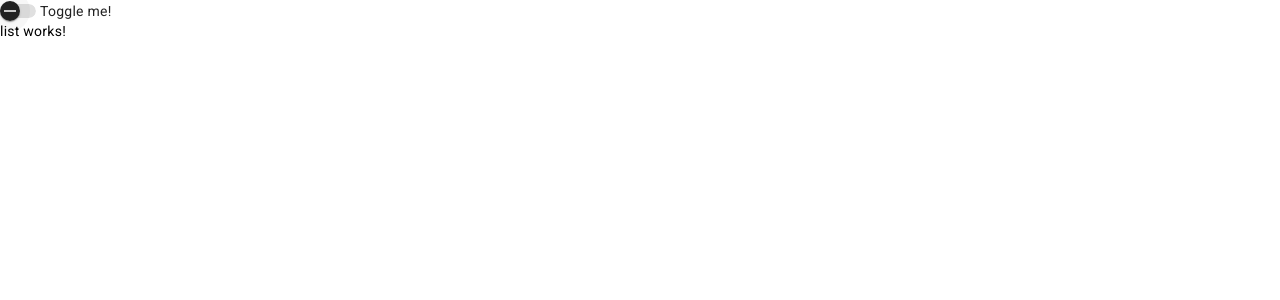
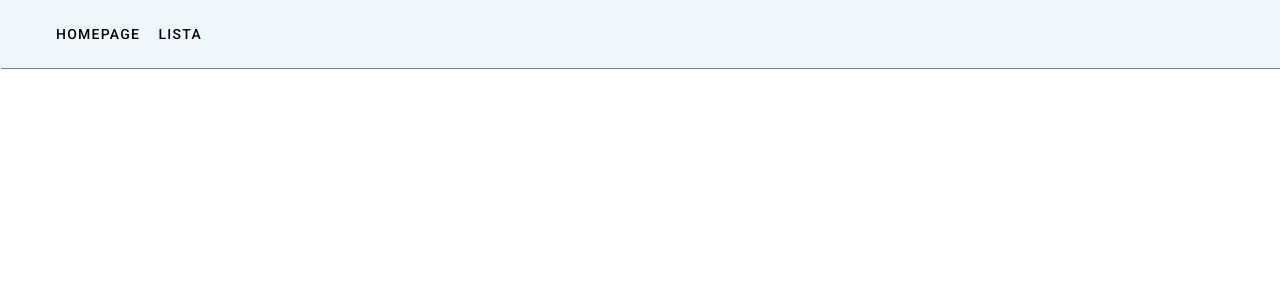
Before and after one commit to Pietro4068/Pietro-s-Repository, an Angular app in the folder corso-angular/: page / in a window 1280 px wide. Shown: the top 300 px of the page. Built offline with nearby package versions, Linux system fonts and the light colour scheme.

Commit message:
Second Commit

```diff
--- a/corso-angular/src/app/app.component.css
+++ b/corso-angular/src/app/app.component.css
@@ -0,0 +1,10 @@
+.BackgroundGrigio{
+    background-color: aliceblue;
+    box-shadow: 1px 1px grey;
+}
+
+.justify-content-between{
+    display: flex;
+    justify-content: start;
+    padding : 1rem 3rem;
+}
--- a/corso-angular/src/app/app.component.html
+++ b/corso-angular/src/app/app.component.html
@@ -1,3 +1,6 @@
-
-<app-homepage></app-homepage>
-<app-list></app-list>
+<div class="BackgroundGrigio">
+    <div class=" justify-content-between ">
+        <app-homepage></app-homepage>
+        <app-list></app-list>
+    </div>
+  </div>
--- a/corso-angular/src/app/components/home/homepage/homepage.component.html
+++ b/corso-angular/src/app/components/home/homepage/homepage.component.html
@@ -1 +1,7 @@
-<mat-slide-toggle>Toggle me!</mat-slide-toggle>
+<!-- <mat-slide-toggle>Toggle me!</mat-slide-toggle> -->
+
+<button mat-button [matMenuTriggerFor]="menu">HOMEPAGE</button>
+<mat-menu #menu="matMenu">
+  <button mat-menu-item>Item 1</button>
+  <button mat-menu-item>Item 2</button>
+</mat-menu>
--- a/corso-angular/src/app/components/users/list/list.component.html
+++ b/corso-angular/src/app/components/users/list/list.component.html
@@ -1 +1,5 @@
-<p>list works!</p>
+<button mat-button [matMenuTriggerFor]="menu">LISTA</button>
+<mat-menu #menu="matMenu">
+  <button mat-menu-item>Item 1</button>
+  <button mat-menu-item>Item 2</button>
+</mat-menu>
--- a/corso-angular/src/app/components/users/list/list.component.ts
+++ b/corso-angular/src/app/components/users/list/list.component.ts
@@ -7,4 +7,5 @@ import { Component } from '@angular/core';
 })
 export class ListComponent {
 
+
 }
```
Also changed, not shown: corso-angular/src/app/app.module.ts (+10 -2 lines), corso-angular/src/app/models/User.ts (+10 -7 lines).
